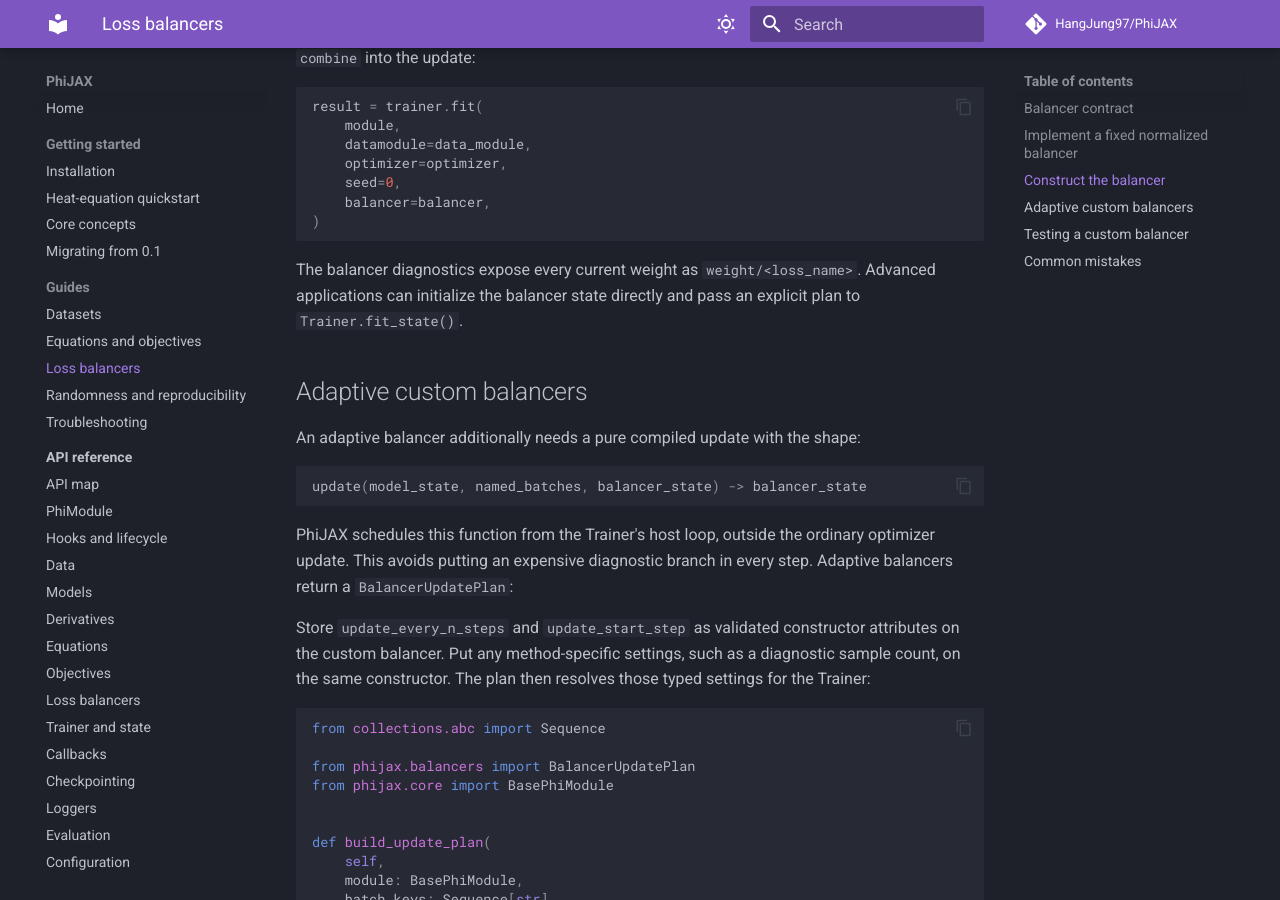
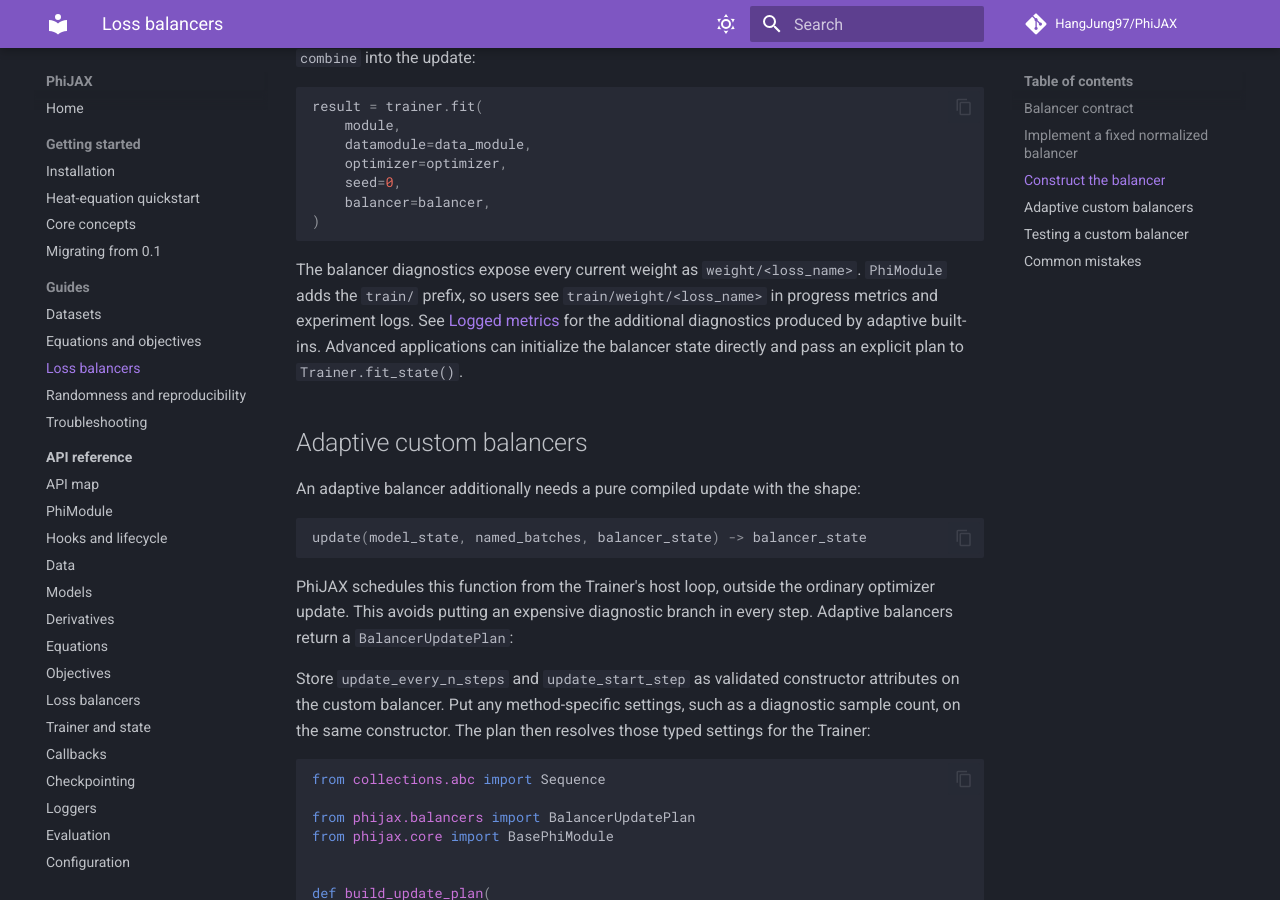
Before and after one commit to HangJung97/PhiJAX, an MkDocs documentation site: the page built from docs/guides/balancers.md, in a window 1280 px wide and 900 px high, scrolled down 3307 px. Built offline with MkDocs 1.6.1 and Material for MkDocs 9.7.7, drawn with Linux system fonts in a browser that asks for light colours; comment, search, counter and statistics services are not loaded.

Commit message:
docs: explain built-in balancer metrics (#23)

````diff
--- a/docs/guides/balancers.md
+++ b/docs/guides/balancers.md
@@ -159,8 +159,10 @@ result = trainer.fit(
 )
 ```
 
-The balancer diagnostics expose every current weight as `weight/<loss_name>`. Advanced applications can initialize the
-balancer state directly and pass an explicit plan to `Trainer.fit_state()`.
+The balancer diagnostics expose every current weight as `weight/<loss_name>`. `PhiModule` adds the `train/` prefix, so
+users see `train/weight/<loss_name>` in progress metrics and experiment logs. See
+[Logged metrics](../api/balancers.md#logged-metrics) for the additional diagnostics produced by adaptive built-ins.
+Advanced applications can initialize the balancer state directly and pass an explicit plan to `Trainer.fit_state()`.
 
 ## Adaptive custom balancers
 
````
Also changed, not shown: docs/api/balancers.md (+27 -1 lines).
